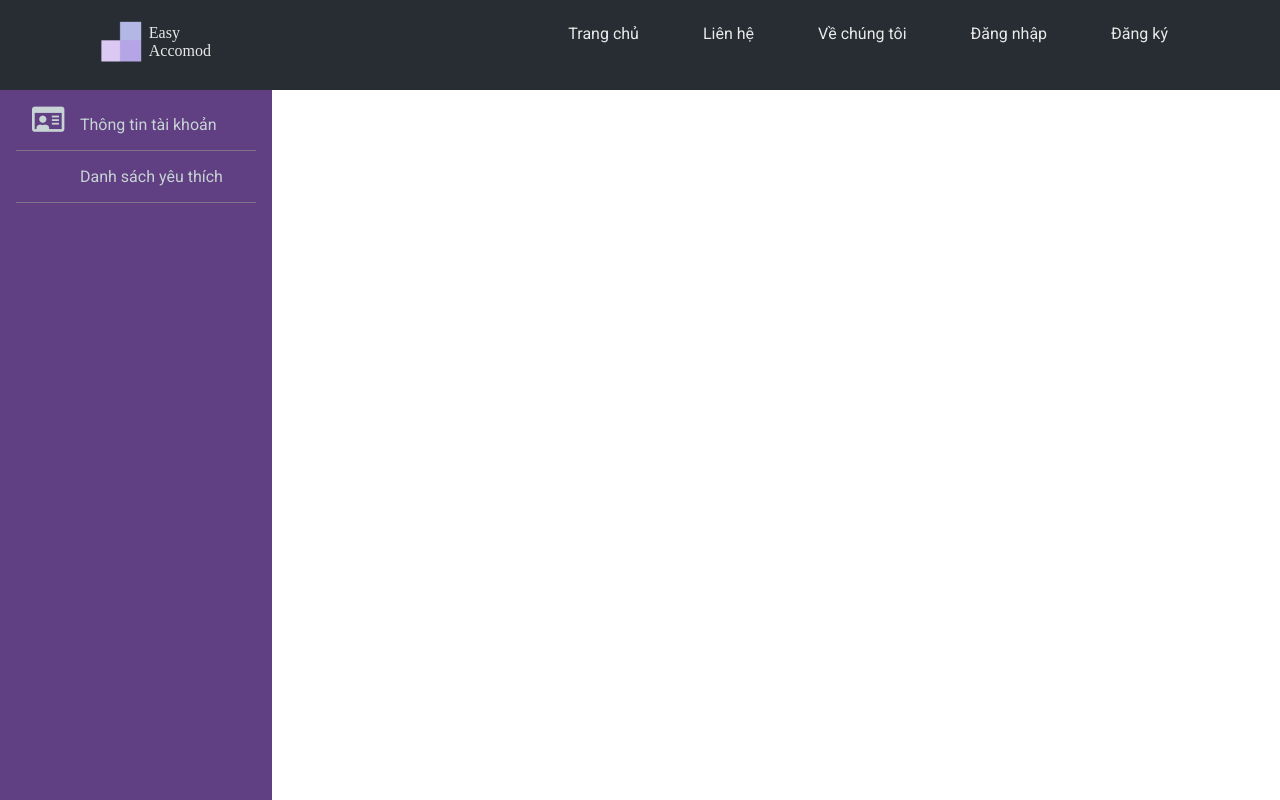
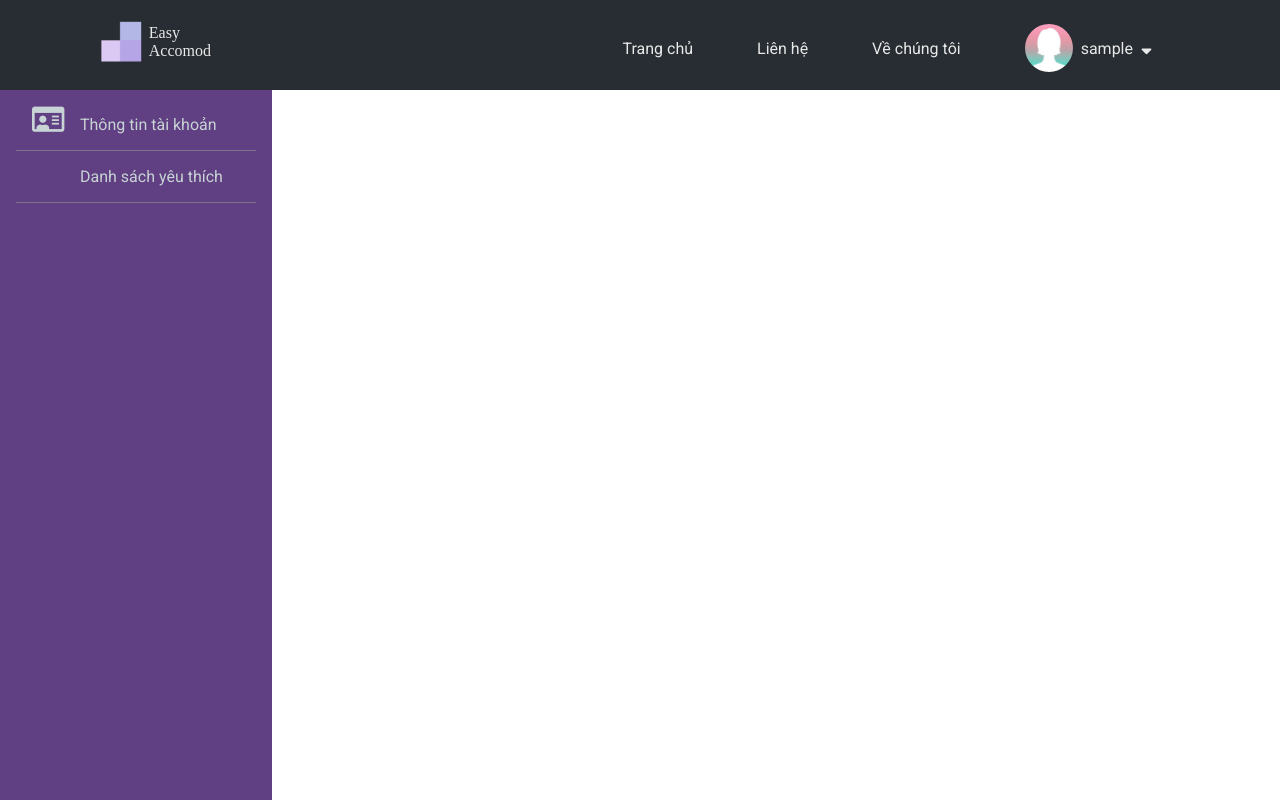
Before and after one commit to bingo213/EasyAccomod, a React (Create React App) app: page /profile in a window 1280 px wide. Built offline with nearby package versions, Linux system fonts and the light colour scheme; sample sign-in values are in the browser's storage; some icons are missing; a web font is replaced by a local one.

Commit message:
authorization for post page and profile page

```diff
--- a/src/component/account/PostPage.js
+++ b/src/component/account/PostPage.js
@@ -5,9 +5,34 @@ import axios from 'axios';
 import { Link, useHistory } from 'react-router-dom';
 import authHeader from '../../helper/auth-header';
 import NavBar from 'component/NavBar';
-import Footer from 'component/Footer';
 
 function PostPage() {
+  const user = JSON.parse(localStorage.getItem('user'));
+  const [isLogin, setIsLogin] = useState(() => {
+    if (localStorage.getItem('user')) return true;
+    else return false;
+  });
+
+  const history = useHistory();
+
+  if(!isLogin){
+    history.push('/login');
+  }
+
+  const [username, setUsername] = useState('name');
+  useEffect(() => {
+    if (isLogin) {
+      setUsername(user.username);
+    }
+  }, []);
+
+  const [role, setRole] = useState('');
+  useEffect(() => {
+    if (isLogin) {
+      setRole(user.role);
+    }
+  }, []);
+
   const [postList, setPostList] = useState([]);
 
   const logOut = async () => {
@@ -22,8 +47,6 @@ function PostPage() {
       .catch(err => console.log(err));
   };
 
-  const history = useHistory();
-
   useEffect(() => {
     if (localStorage.getItem('user') === null) {
       history.push('/login');
@@ -32,7 +55,6 @@ function PostPage() {
     }
   }, []);
 
-  const user = JSON.parse(localStorage.getItem('user'));
   let expirePost = [];
   let watingPost = [];
   let rejectPost = [];
@@ -47,7 +69,6 @@ function PostPage() {
           .then(res => {
             if (res.data.success) {
               expirePost = res.data.posts;
-              console.log(res.data.posts);
             }
           });
       };
@@ -60,8 +81,6 @@ function PostPage() {
           .then(res => {
             if (res.data.success) {
               watingPost = res.data.posts;
-              console.log(res.data.posts);
-              console.log(postList);
             }
           });
       };
@@ -73,7 +92,6 @@ function PostPage() {
           .then(res => {
             if (res.data.success) {
               rejectPost = res.data.posts;
-              console.log(res.data.posts);
             }
           });
       };
@@ -107,7 +125,7 @@ function PostPage() {
     <>
       <div className="postPageNav">
         {' '}
-        <NavBar />
+        <NavBar isLogin={isLogin} username={username} role={role} />
       </div>
       <div className="PostPage">
         <div className="navigation">
--- a/src/component/account/ProfilePage.js
+++ b/src/component/account/ProfilePage.js
@@ -1,11 +1,38 @@
 import NavBar from 'component/NavBar';
-import React from 'react';
+import React, { useEffect, useState } from 'react';
+import { Link, useHistory } from 'react-router-dom';
 
 function ProfilePage() {
+  const user = JSON.parse(localStorage.getItem('user'));
+  const [isLogin, setIsLogin] = useState(() => {
+    if (localStorage.getItem('user')) return true;
+    else return false;
+  });
+
+  const history = useHistory();
+
+  if (!isLogin) {
+    history.push('/login');
+  }
+
+  const [username, setUsername] = useState('name');
+  useEffect(() => {
+    if (isLogin) {
+      setUsername(user.username);
+    }
+  }, []);
+
+  const [role, setRole] = useState('');
+  useEffect(() => {
+    if (isLogin) {
+      setRole(user.role);
+    }
+  }, []);
+
   return (
     <div className="ProfilePage">
       <div className="postPageNav">
-        <NavBar />
+        <NavBar isLogin={isLogin} role={role} username={username} />
       </div>
       <div className="PostPage">
         <div className="navigation">
@@ -21,7 +48,7 @@ function ProfilePage() {
               className="navigationButton"
               //   onClick={() => setPostList(watingPost)}
             >
-             <i className="fas fa-heart-circle"></i>
+              <i className="fas fa-heart-circle"></i>
               <div className="tag">Danh sách yêu thích</div>
             </div>
             {/* <div
```
Also changed, not shown: 1 other file (tests, documents, lock files or other folders).
